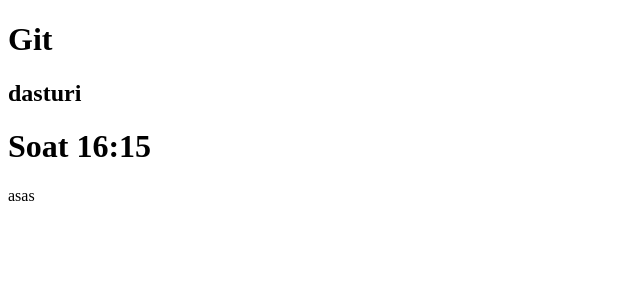
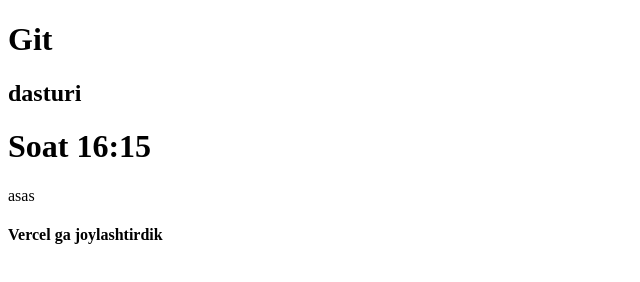
Before and after one commit to OybekHamroyev/myProject, a plain HTML site: page index.html in a window 1280 px wide. Shown: the whole page, without its empty margins (0-640 px from the left). Drawn offline with Linux system fonts and the light colour scheme.

Commit message:
vercelga

```diff
--- a/index.html
+++ b/index.html
@@ -11,5 +11,6 @@
     <h2>dasturi</h2>
     <h1>Soat 16:15 </h1>
     <p>asas</p>
+    <h4>Vercel ga joylashtirdik</h4>
 </body>
 </html>
```
